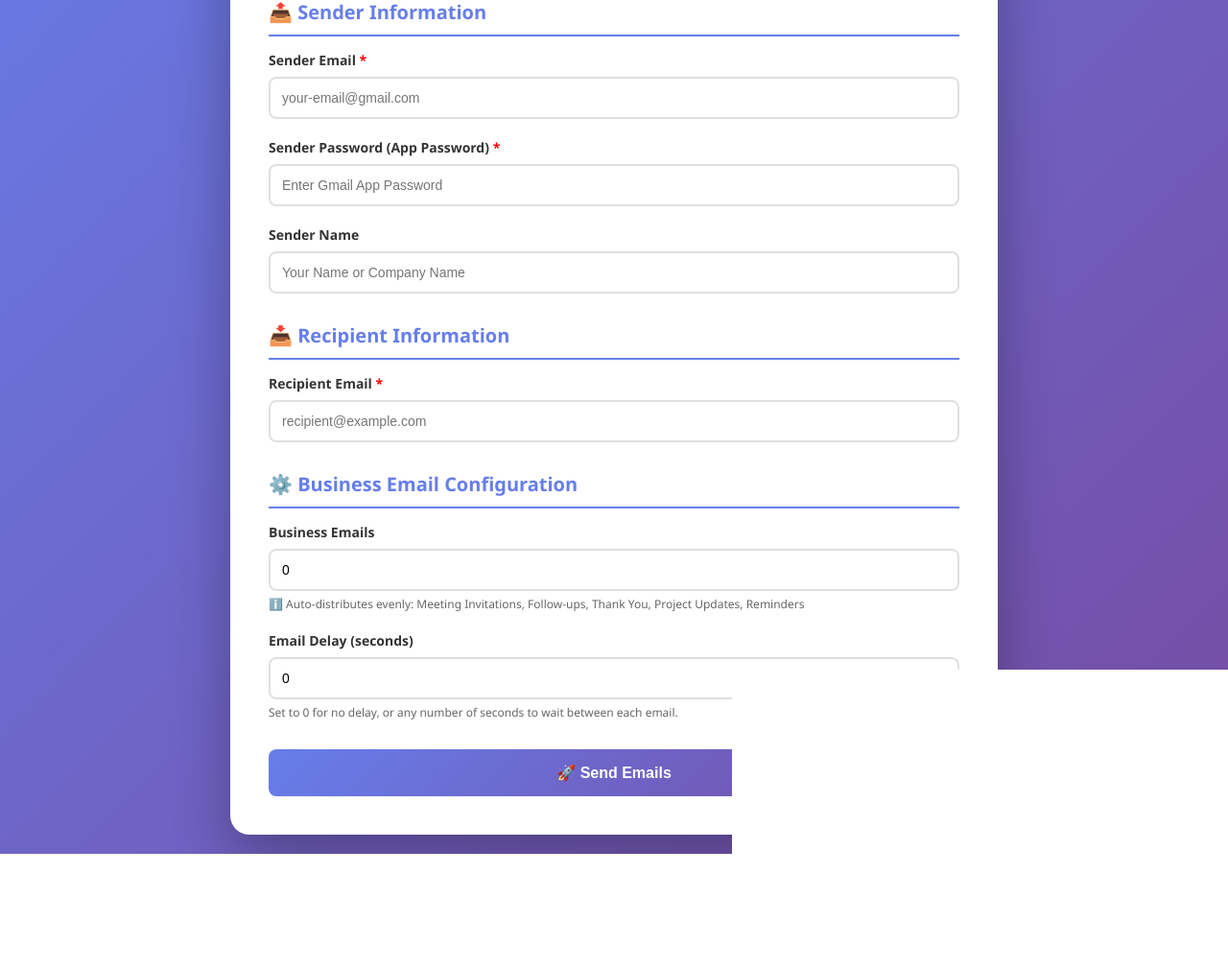
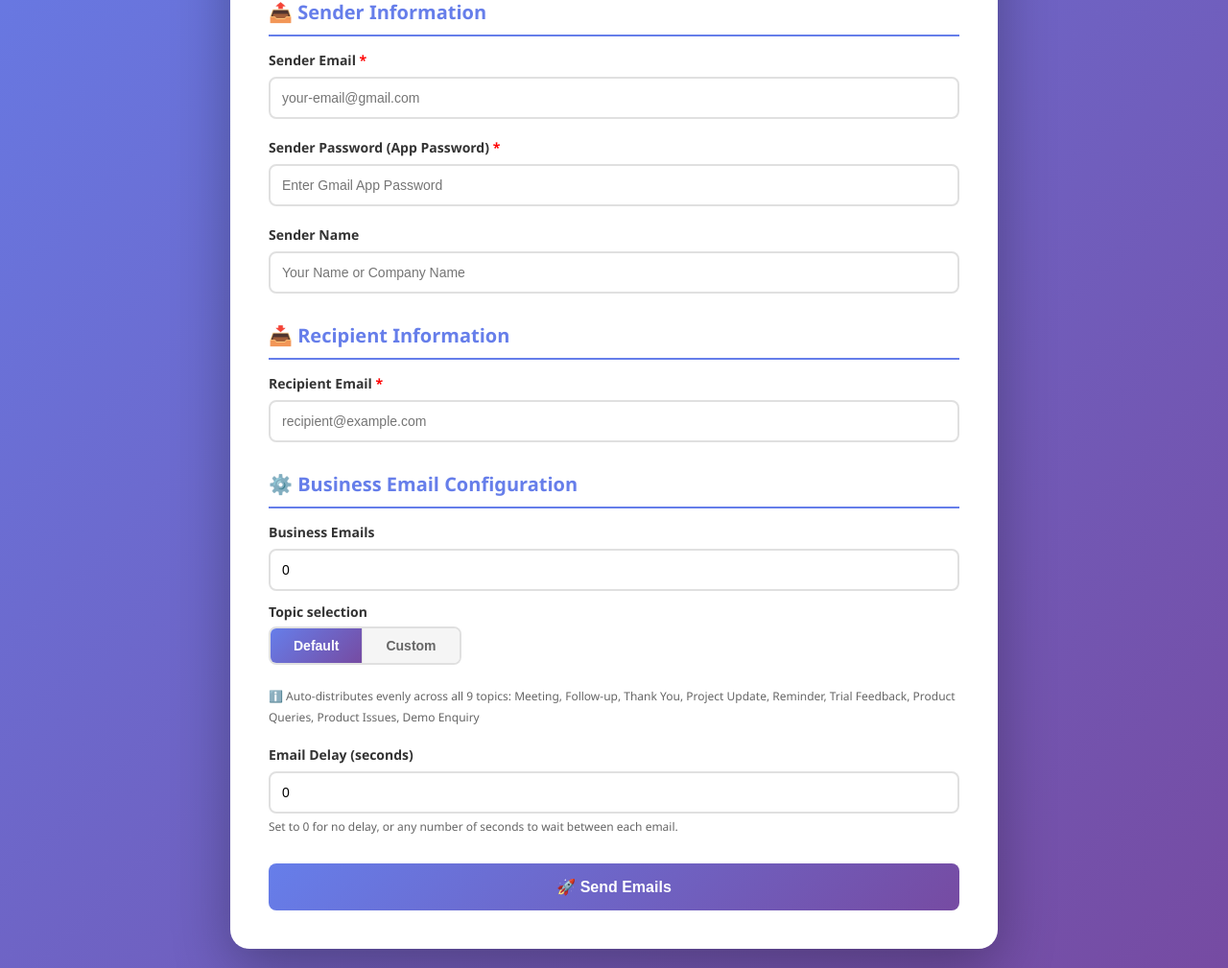
Before and after one commit to kesavarya23/Gptfy-send-email, a Flask app: page / in a window 1280 px wide. Shown: the part 319-1328 px from the top of the page at 96% size. Before the commit the page ends 1209 px from the top, so only its background shows below. Run offline with Flask 3, Linux system fonts and the light colour scheme.

Commit message:
Add 9 business email topics, segment control (Default/Custom) and topic checkboxes
Made-with: Cursor

```diff
--- a/app.py
+++ b/app.py
@@ -40,6 +40,8 @@ def send_emails():
         num_opportunities = int(data.get('num_opportunities', 0))
         num_cases = int(data.get('num_cases', 0))
         num_business = int(data.get('num_business', 0))
+        topic_mode = data.get('topic_mode', 'default')
+        selected_topics = data.get('selected_topics') or []
         custom_message = data.get('custom_message', 'Please review this Salesforce data.')
         # Delay between emails in seconds (0 = no delay)
         try:
@@ -58,6 +60,12 @@ def send_emails():
             return jsonify({
                 'success': False,
                 'error': 'Please specify at least 1 opportunity, case, or business email'
+            })
+
+        if num_business > 0 and topic_mode == 'custom' and not selected_topics:
+            return jsonify({
+                'success': False,
+                'error': 'Please select at least one topic when using Custom mode'
             })
 
         # Initialize services
@@ -150,7 +158,8 @@ def send_emails():
 
         # Generate and send business emails
         if num_business > 0:
-            business_emails = data_generator.generate_business_emails(num_business)
+            topic_types = selected_topics if topic_mode == 'custom' and selected_topics else None
+            business_emails = data_generator.generate_business_emails(num_business, topic_types=topic_types)
 
             for i, business_email in enumerate(business_emails, 1):
                 try:
@@ -169,7 +178,11 @@ def send_emails():
                         'followup': 'Follow-up',
                         'thank_you': 'Thank You',
                         'project_update': 'Project Update',
-                        'reminder': 'Reminder'
+                        'reminder': 'Reminder',
+                        'trial_feedback': 'Product Trial Feedback',
+                        'product_queries': 'Product Queries',
+                        'product_issues': 'Product Issues',
+                        'demo_enquiry': 'Demo Enquiry',
                     }
 
                     all_emails.append({
--- a/templates/index.html
+++ b/templates/index.html
@@ -313,6 +313,60 @@
             margin: 5px 0;
         }
 
+        /* Segment control */
+        .segment-control {
+            display: inline-flex;
+            border: 2px solid #e0e0e0;
+            border-radius: 8px;
+            overflow: hidden;
+            margin-bottom: 12px;
+        }
+        .segment-option {
+            padding: 10px 24px;
+            font-size: 14px;
+            font-weight: 600;
+            cursor: pointer;
+            border: none;
+            background: #f5f5f5;
+            color: #666;
+            transition: all 0.2s;
+        }
+        .segment-option:first-child {
+            border-right: 1px solid #e0e0e0;
+        }
+        .segment-option:hover {
+            background: #eee;
+        }
+        .segment-option.active {
+            background: linear-gradient(135deg, #667eea 0%, #764ba2 100%);
+            color: white;
+        }
+        .topic-checkboxes {
+            display: none;
+            margin-top: 12px;
+            padding: 16px;
+            background: #f8f9fa;
+            border-radius: 8px;
+            border: 1px solid #e0e0e0;
+        }
+        .topic-checkboxes.show {
+            display: block;
+        }
+        .topic-checkbox-item {
+            display: flex;
+            align-items: center;
+            margin-bottom: 10px;
+            cursor: pointer;
+        }
+        .topic-checkbox-item input {
+            width: auto;
+            margin-right: 10px;
+            cursor: pointer;
+        }
+        .default-hint {
+            margin-top: 8px;
+        }
+
         @media (max-width: 768px) {
             .form-row {
                 grid-template-columns: 1fr;
@@ -378,9 +432,28 @@
                     <div class="form-group">
                         <label>Business Emails</label>
                         <input type="number" id="num_business" min="0" value="0" placeholder="0">
-                        <small style="color: #666; font-size: 12px; display: block; margin-top: 5px;">
-                            ℹ️ Auto-distributes evenly: Meeting Invitations, Follow-ups, Thank You, Project Updates, Reminders
-                        </small>
+                        <label style="margin-top: 12px; margin-bottom: 6px; display: block; font-size: 14px; color: #333;">Topic selection</label>
+                        <div class="segment-control">
+                            <button type="button" class="segment-option active" data-mode="default" id="segmentDefault">Default</button>
+                            <button type="button" class="segment-option" data-mode="custom" id="segmentCustom">Custom</button>
+                        </div>
+                        <div id="defaultHint" class="default-hint">
+                            <small style="color: #666; font-size: 12px;">
+                                ℹ️ Auto-distributes evenly across all 9 topics: Meeting, Follow-up, Thank You, Project Update, Reminder, Trial Feedback, Product Queries, Product Issues, Demo Enquiry
+                            </small>
+                        </div>
+                        <div id="customTopics" class="topic-checkboxes">
+                            <small style="color: #666; font-size: 12px; display: block; margin-bottom: 10px;">Select the topics to include:</small>
+                            <label class="topic-checkbox-item"><input type="checkbox" name="topic" value="meeting_invitation"> Meeting Invitation</label>
+                            <label class="topic-checkbox-item"><input type="checkbox" name="topic" value="followup"> Follow-up</label>
+                            <label class="topic-checkbox-item"><input type="checkbox" name="topic" value="thank_you"> Thank You</label>
+                            <label class="topic-checkbox-item"><input type="checkbox" name="topic" value="project_update"> Project Update</label>
+                            <label class="topic-checkbox-item"><input type="checkbox" name="topic" value="reminder"> Reminder</label>
+                            <label class="topic-checkbox-item"><input type="checkbox" name="topic" value="trial_feedback"> Product Trial Feedback</label>
+                            <label class="topic-checkbox-item"><input type="checkbox" name="topic" value="product_queries"> Product Queries</label>
+                            <label class="topic-checkbox-item"><input type="checkbox" name="topic" value="product_issues"> Product Issues</label>
+                            <label class="topic-checkbox-item"><input type="checkbox" name="topic" value="demo_enquiry"> Demo Enquiry</label>
+                        </div>
                     </div>
                     <div class="form-group">
                         <label>Email Delay (seconds)</label>
@@ -428,6 +501,20 @@
     </div>
 
     <script>
+        // Segment control: Default vs Custom
+        document.getElementById('segmentDefault').addEventListener('click', function() {
+            document.getElementById('segmentDefault').classList.add('active');
+            document.getElementById('segmentCustom').classList.remove('active');
+            document.getElementById('defaultHint').style.display = 'block';
+            document.getElementById('customTopics').classList.remove('show');
+        });
+        document.getElementById('segmentCustom').addEventListener('click', function() {
+            document.getElementById('segmentCustom').classList.add('active');
+            document.getElementById('segmentDefault').classList.remove('active');
+            document.getElementById('defaultHint').style.display = 'none';
+            document.getElementById('customTopics').classList.add('show');
+        });
+
         document.getElementById('emailForm').addEventListener('submit', async (e) => {
             e.preventDefault();
 
@@ -435,6 +522,16 @@
             document.getElementById('results').classList.remove('show');
             document.getElementById('errorMessage').classList.remove('show');
             document.getElementById('successMessage').classList.remove('show');
+
+            const topicMode = document.getElementById('segmentDefault').classList.contains('active') ? 'default' : 'custom';
+            const topicCheckboxes = document.querySelectorAll('input[name="topic"]:checked');
+            const selectedTopics = Array.from(topicCheckboxes).map(cb => cb.value);
+
+            if (topicMode === 'custom' && selectedTopics.length === 0) {
+                document.getElementById('errorMessage').textContent = 'Please select at least one topic for Custom mode.';
+                document.getElementById('errorMessage').classList.add('show');
+                return;
+            }
 
             // Show loading
             document.getElementById('loading').style.display = 'block';
@@ -447,7 +544,9 @@
                 sender_name: document.getElementById('sender_name').value,
                 recipient_email: document.getElementById('recipient_email').value,
                 num_business: parseInt(document.getElementById('num_business').value) || 0,
-                delay_seconds: parseInt(document.getElementById('delay_seconds').value) || 0
+                delay_seconds: parseInt(document.getElementById('delay_seconds').value) || 0,
+                topic_mode: topicMode,
+                selected_topics: topicMode === 'custom' ? selectedTopics : []
             };
 
             try {
@@ -505,7 +604,11 @@
                             'Follow-up': 'type-followup',
                             'Thank You': 'type-thankyou',
                             'Project Update': 'type-project',
-                            'Reminder': 'type-reminder'
+                            'Reminder': 'type-reminder',
+                            'Product Trial Feedback': 'type-followup',
+                            'Product Queries': 'type-meeting',
+                            'Product Issues': 'type-reminder',
+                            'Demo Enquiry': 'type-project'
                         };
                         return typeMap[type] || 'type-opportunity';
                     }
```
Also changed, not shown: src/templates/generic_business.html (added, +28 -0 lines), src/utils/data_generator.py (+128 -10 lines), src/utils/email_generator.py (+13 -1 lines).
